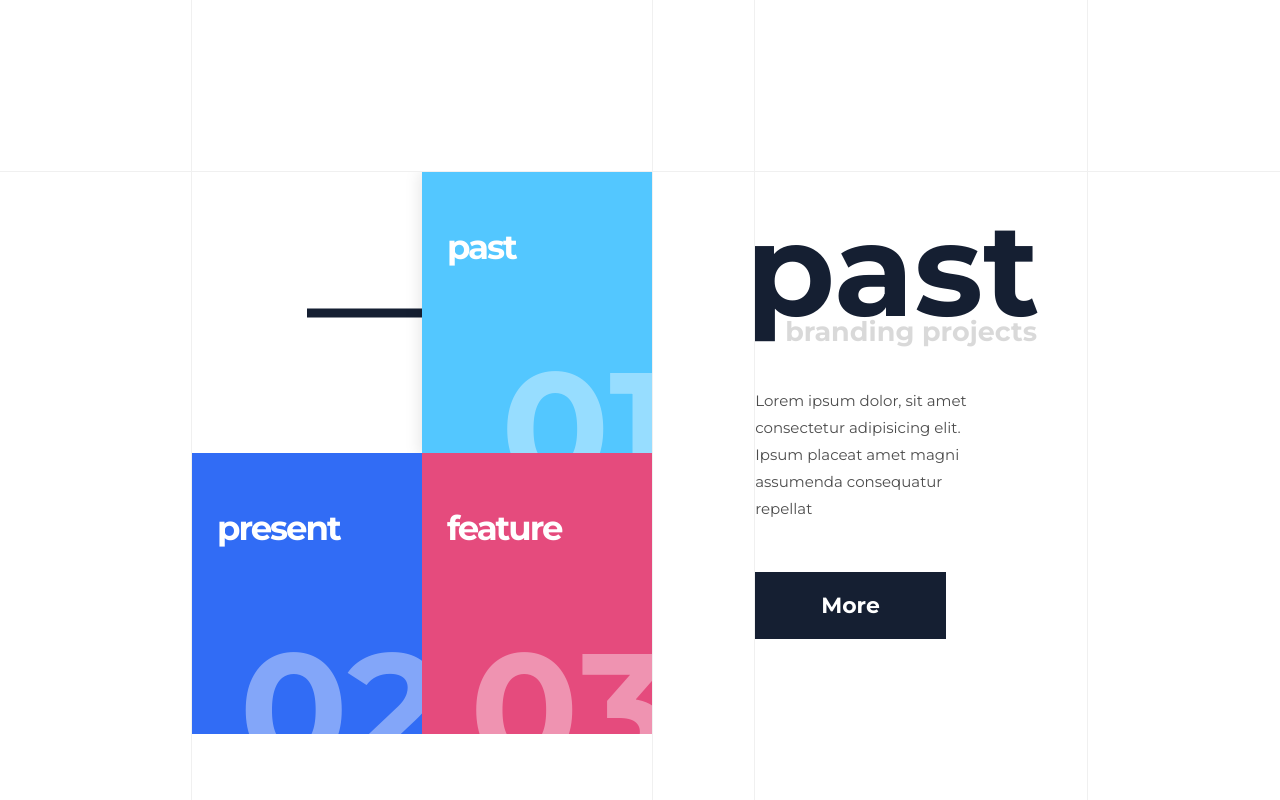
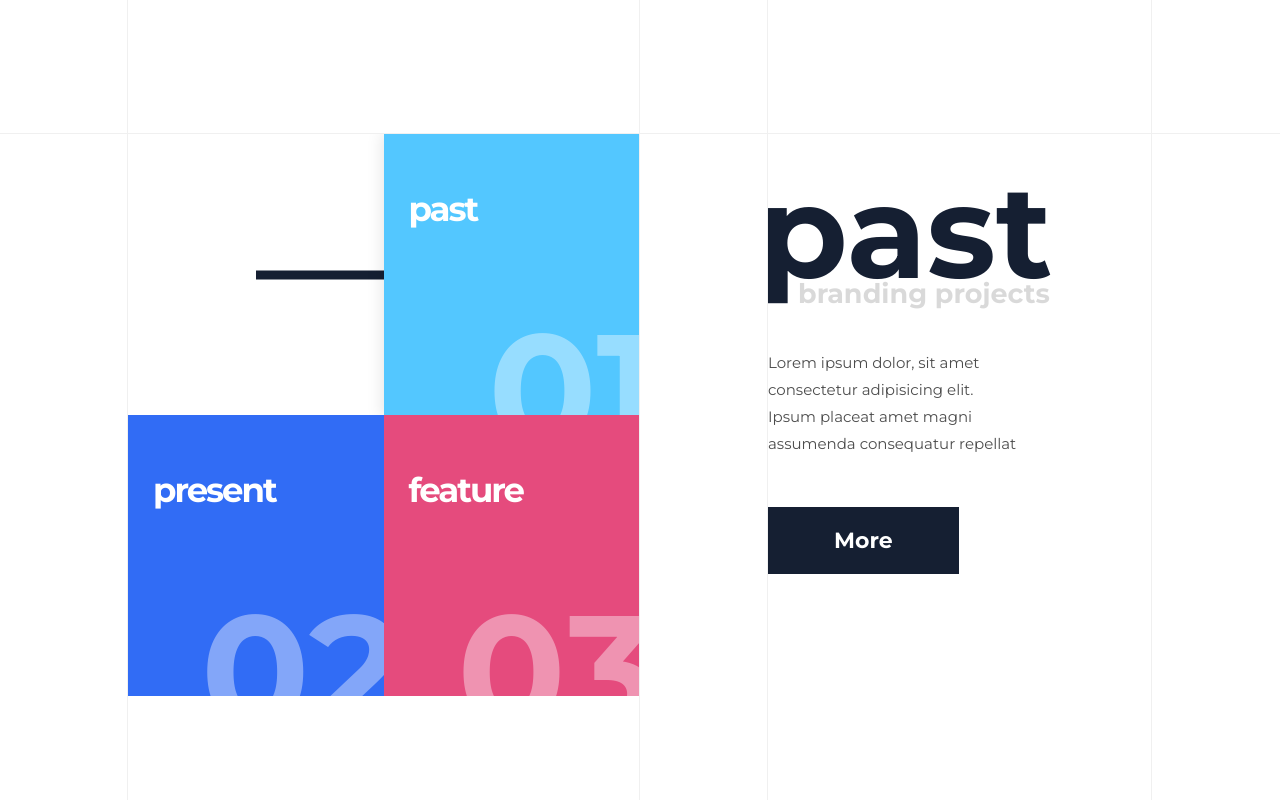
Before and after one commit to SL0TR/frontend-maestro, a React (Create React App) app: page / in a window 1280 px wide. Shown: the part 1100-1900 px from the top of the page. Built offline with nearby package versions, Linux system fonts and the light colour scheme.

Commit message:
adjust 768px screen column sizes

```diff
--- a/src/sass/abstracts/_mixins.scss
+++ b/src/sass/abstracts/_mixins.scss
@@ -45,6 +45,12 @@ ORDER: Base + typography > general layout + grid > page layout > components
     };
   }
 
+  @if ($breakpoint == desktop) {
+    @media (max-width: 87.5em) {   //1800px
+      @content
+    };
+  }
+
   @if ($breakpoint == big-desktop) {
     @media (min-width: 112.5em) {   //1800px
       @content
--- a/src/sass/base/_utilities.scss
+++ b/src/sass/base/_utilities.scss
@@ -87,6 +87,10 @@
   .col-1 {
     width: 15%;
 
+    @include respond(desktop) {
+      width: 10%;
+    }
+
     @include respond(tab-land) {
       display: none;
     }
@@ -95,6 +99,10 @@
 
   .col-2 {
     width: 36%;
+
+    @include respond(desktop) {
+      width: 40%;
+    }
 
     @include respond(tab-land) {
       width: 100%;
@@ -105,10 +113,19 @@
 
   .col-3 {
     width: 8%;
+
+    @include respond(desktop) {
+      width: 10%;
+    }
+
   }
 
   .col-4 {
     width: 26%;
+
+    @include respond(desktop) {
+      width: 30%;
+    }
     @include respond(tab-land) {
       width: 100%;
     }
@@ -116,6 +133,10 @@
 
   .col-5 {
     width: 15%;
+
+    @include respond(desktop) {
+      width: 10%;
+    }
 
     @include respond(tab-land) {
       display: none;
```
